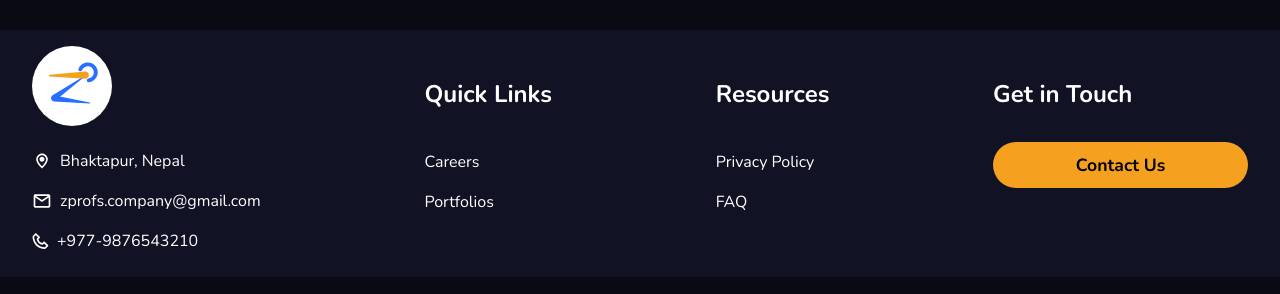
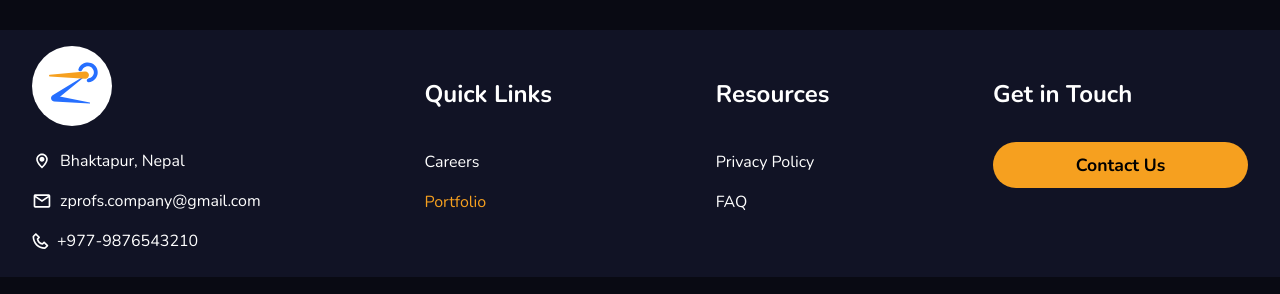
Before and after one commit to Gp-Adhikari/site, a React (Create React App) app: page /portfolio in a window 1280 px wide. Shown: the part 1225-1519 px from the top of the page. Built offline with nearby package versions, Linux system fonts and the light colour scheme.

Commit message:
footer completed

```diff
--- a/src/components/Footer.component.js
+++ b/src/components/Footer.component.js
@@ -1,5 +1,5 @@
 import React from "react";
-import { Link } from "react-router-dom";
+import { Link, NavLink } from "react-router-dom";
 import logo from "../img/logo.svg";
 import locationIcon from "../img/location-icon.svg";
 import mailIcon from "../img/mail-icon.svg";
@@ -10,6 +10,9 @@ import twitterIcon from "../img/twitter-icon.svg";
 import linkedinIcon from "../img/linkedin-icon.svg";
 import tiktokIcon from "../img/tiktok-icon.svg";
 const Footer = () => {
+  const scrollToTop = () => {
+    window.scrollTo({ top: 0, behavior: "smooth" });
+  };
   return (
     <>
       <footer>
@@ -32,13 +35,21 @@ const Footer = () => {
             </div>
             <div className="secondRow">
               <h2>Quick Links</h2>
-              <li>Careers</li>
-              <li>Portfolios</li>
+              <NavLink to="/carrers" onClick={() => scrollToTop()}>
+                Careers
+              </NavLink>
+              <NavLink to="/portfolio" onClick={() => scrollToTop()}>
+                Portfolio
+              </NavLink>
             </div>
             <div className="thirdRow">
               <h2>Resources</h2>
-              <li>Privacy Policy</li>
-              <li>FAQ</li>
+              <NavLink to="/policy" onClick={() => scrollToTop()}>
+                Privacy Policy
+              </NavLink>
+              <NavLink to="/faq" onClick={() => scrollToTop()}>
+                FAQ
+              </NavLink>
             </div>
             <div className="fourthRow">
               <h2>Get in Touch</h2>
--- a/src/components/Header.component.js
+++ b/src/components/Header.component.js
@@ -70,7 +70,6 @@ const Header = () => {
 
     if (header === undefined && logo === undefined && navBar === undefined)
       return;
-
     const shrinkHeader = 300;
     document.addEventListener("scroll", () => {
       var scroll = getCurrentScroll();
--- a/src/scss/index.css
+++ b/src/scss/index.css
@@ -916,15 +916,34 @@ footer .topFooter .footerContainer .firstRow .firstRowItem p {
   margin-left: 0.5rem;
 }
 
+footer .topFooter .footerContainer .secondRow,
+footer .topFooter .footerContainer .thirdRow {
+  display: -webkit-box;
+  display: -ms-flexbox;
+  display: flex;
+  -webkit-box-orient: vertical;
+  -webkit-box-direction: normal;
+      -ms-flex-direction: column;
+          flex-direction: column;
+}
+
 footer .topFooter .footerContainer .secondRow h2,
 footer .topFooter .footerContainer .thirdRow h2 {
   margin: 2rem 0;
 }
 
-footer .topFooter .footerContainer .secondRow li,
-footer .topFooter .footerContainer .thirdRow li {
+footer .topFooter .footerContainer .secondRow a,
+footer .topFooter .footerContainer .thirdRow a {
   line-height: 2.5rem;
   list-style: none;
+  cursor: pointer;
+  color: #fff;
+  text-decoration: none;
+}
+
+footer .topFooter .footerContainer .secondRow a.active,
+footer .topFooter .footerContainer .thirdRow a.active {
+  color: #f6a01f;
 }
 
 footer .topFooter .footerContainer .fourthRow h2 {
--- a/src/scss/index.scss
+++ b/src/scss/index.scss
@@ -698,12 +698,20 @@ footer {
       }
       .secondRow,
       .thirdRow {
+        display: flex;
+        flex-direction: column;
         h2 {
           margin: 2rem 0;
         }
-        li {
+        a {
           line-height: 2.5rem;
           list-style: none;
+          cursor: pointer;
+          color: #fff;
+          text-decoration: none;
+          &.active {
+            color: $main-color;
+          }
         }
       }
       .fourthRow {
```
Also changed, not shown: 1 other file (tests, documents, lock files or other folders).
